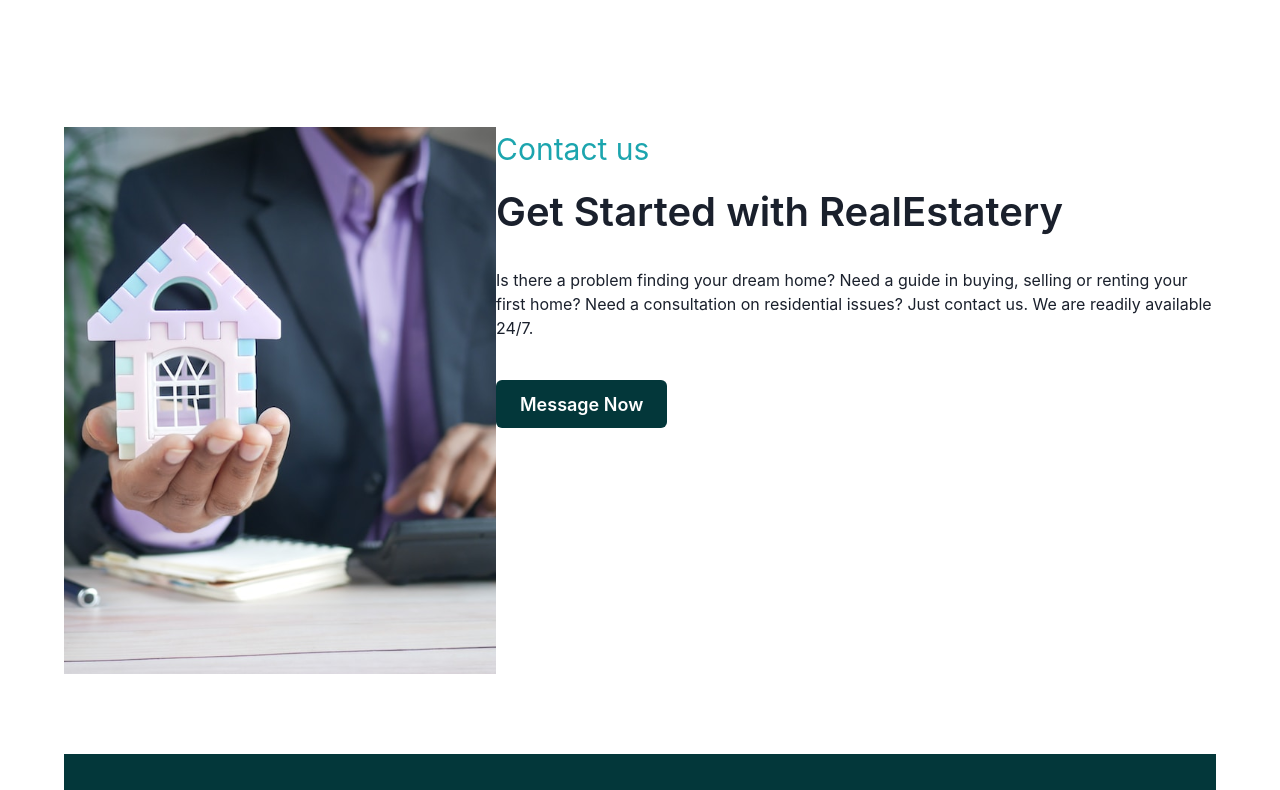
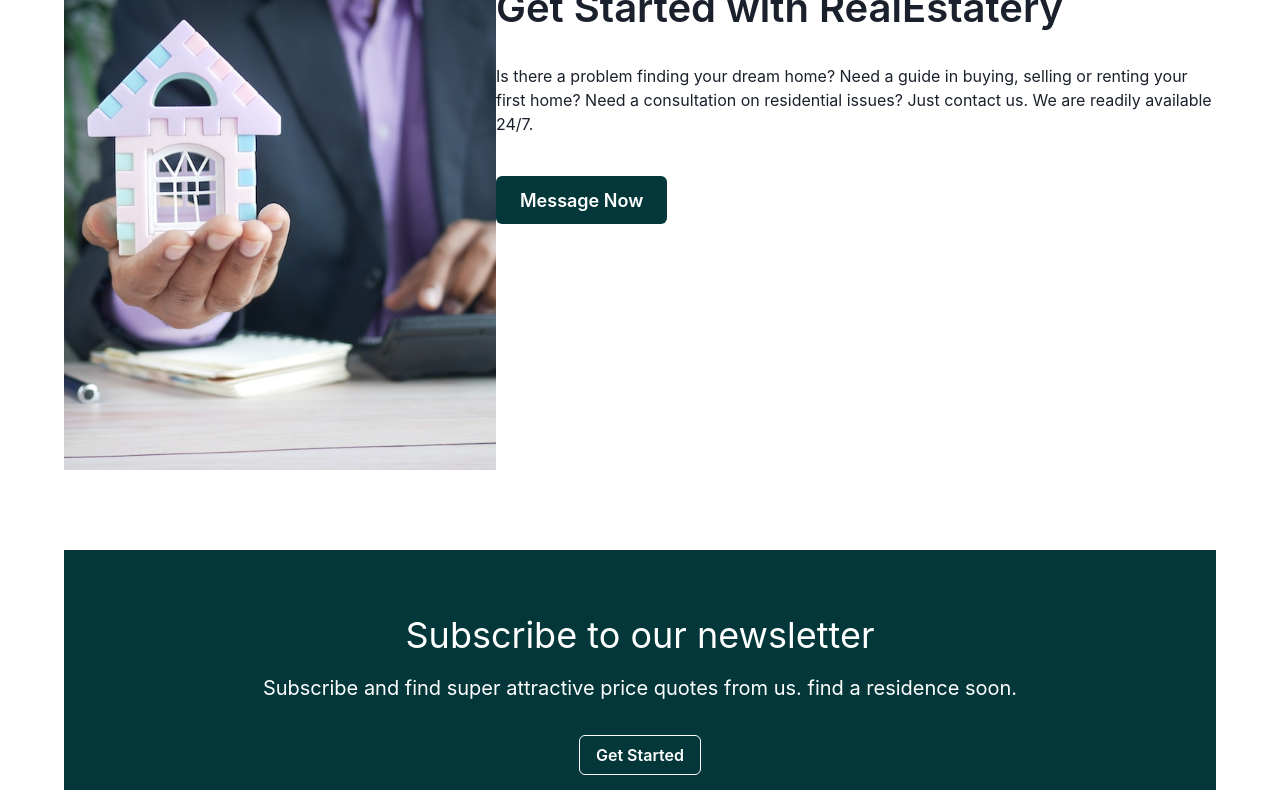
Before and after one commit to Ajyupdate/freestyle, a Next.js app: page / in a window 1280 px wide. Shown: the part 1840-2630 px from the top of the page. Built offline with nearby package versions, Linux system fonts and the light colour scheme.

Commit message:
contact redesign

```diff
--- a/component/LandingContact.tsx
+++ b/component/LandingContact.tsx
@@ -1,4 +1,4 @@
-import { Box, Button, Flex, Heading, Spacer, Text } from '@chakra-ui/react'
+import { Box, Button, Container, Flex, Heading, Spacer, Text } from '@chakra-ui/react'
 import React from 'react'
 import contactPic from 'public/contactPic.svg'
 import Image from 'next/image'
@@ -6,8 +6,14 @@
 
 const LandingContact = (props: iLandingPage) => {
   return (
-    <Box mt={300} px={16}>
-        <Flex>
+    <Box mt={24} px={16}>
+
+        <Box
+           marginTop={{ base: '1', sm: '5' }}
+          display="flex"
+          flexDirection={{ base: 'column', sm: 'row' }}
+          justifyContent="space-between"
+        >
             <Box>
                 <Image alt='home' src={contactPic}/>
             </Box>
@@ -19,7 +25,7 @@
                 <Heading fontSize='40px'  fontWeight='600'>
                 Get Started with RealEstatery
                 </Heading>
-                <Text mt={8}>Is there a problem finding your dream home? Need a guide in buying, selling or renting your first home?
+                <Text mt={8} >Is there a problem finding your dream home? Need a guide in buying, selling or renting your first home?
                     Need a consultation on residential issues? Just contact us. We are readily available 24/7.
                 </Text>
                 <Button size='lg' bg='#03373A' color='white' mt='40px'>
@@ -28,7 +34,7 @@
             </Box>
 
 
-        </Flex>
+        </Box>
     </Box>
   )
 }
--- a/component/Subscription.tsx
+++ b/component/Subscription.tsx
@@ -5,7 +5,7 @@
 
 const Subscription = (iSubscription: iSubscription) => {
   return (
-    <Box bg='#03373A' mx={16} color='white' mt={20}>
+    <Box bg='#03373A' mx={16} color='white' mt={20} p={8}>
 
 
           <Box pt={8}>
@@ -16,7 +16,7 @@
 
           <Box pt={4}>
           <Center >
-                <Text fontWeight='400' fontSize='20px'>Subscribe and find super attractive price quotes from us.
+                <Text fontWeight='400' align={'center'} fontSize='20px'>Subscribe and find super attractive price quotes from us.
                     find a residence soon.
                 </Text>
             </Center>
```
Also changed, not shown: component/WhyChooseUs.tsx (+0 -62 lines).
